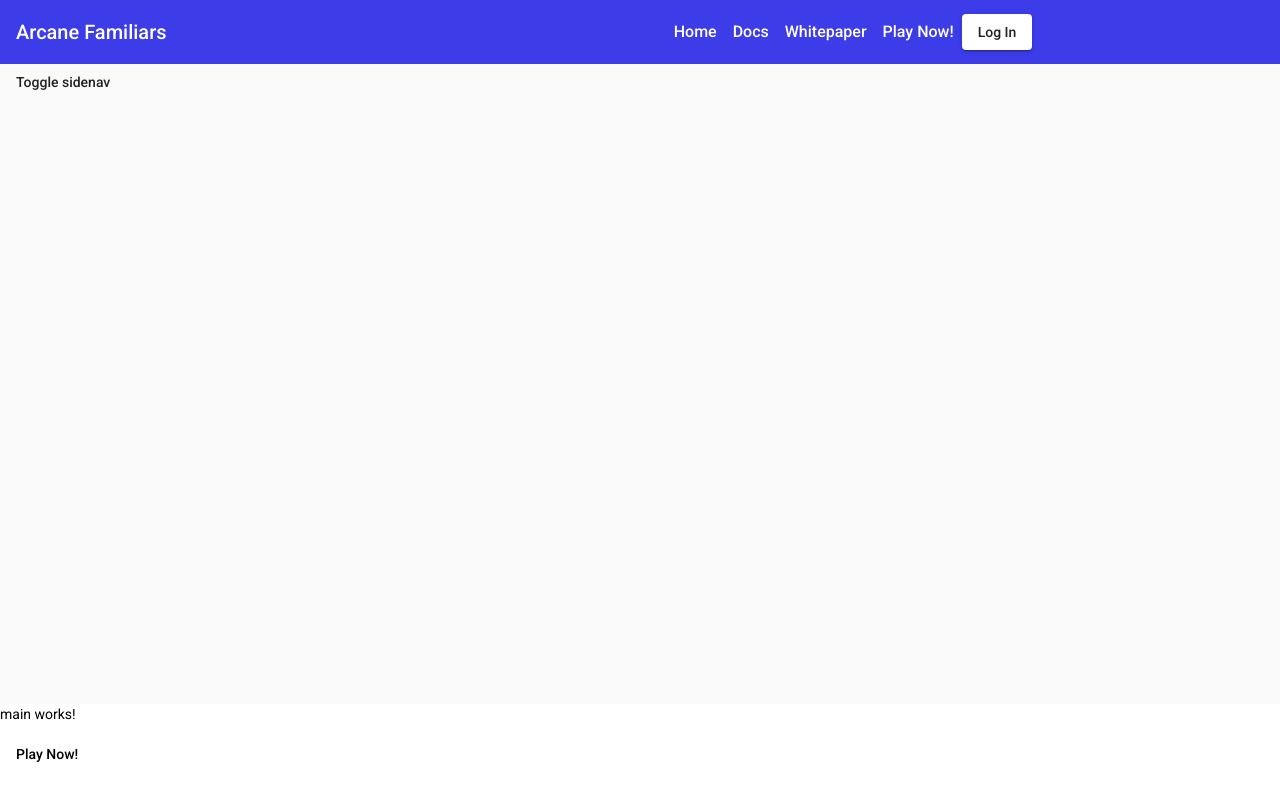
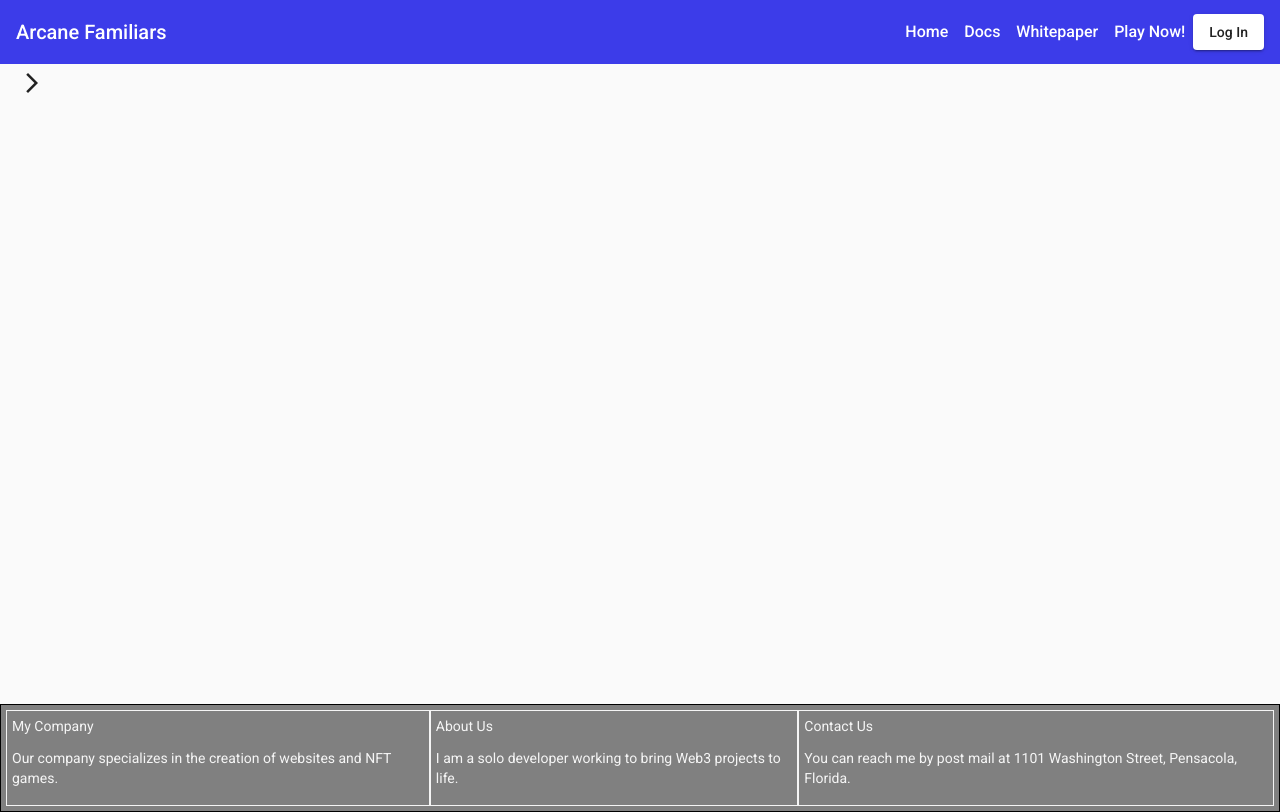
Before and after one commit to Bigbrotha12/NFT_ArcaneFamiliars, an Angular app in the folder Frontend/: page / in a window 1280 px wide. Built offline with nearby package versions, Linux system fonts and the light colour scheme.

Commit message:
top bar and footer UI improvements

```diff
--- a/Frontend/src/app/main/main.component.css
+++ b/Frontend/src/app/main/main.component.css
@@ -0,0 +1,14 @@
+.main-footer {
+    display: flex;
+    justify-content:space-evenly;
+    background-color: gray;
+}
+
+div {
+    border: 1px solid;
+    padding: 5px;
+}
+
+.footer-container {
+    color: whitesmoke;
+}
--- a/Frontend/src/app/main/main.component.html
+++ b/Frontend/src/app/main/main.component.html
@@ -1,2 +1,6 @@
-<p>main works!</p>
-<button mat-button>Play Now!</button>
+<div class="main-footer">
+    <div class="footer-container" *ngFor="let content of footerContent">
+        <p class="footer-heading">{{content.label}}</p>
+        <p class="footer-content">{{content.data}}</p>
+    </div>
+</div>
--- a/Frontend/src/app/main/main.component.ts
+++ b/Frontend/src/app/main/main.component.ts
@@ -8,6 +8,21 @@ import { Component, OnInit } from '@angular/core';
 })
 export class MainComponent implements OnInit {
 
+  footerContent = [
+    {
+      label: "My Company",
+      data: "Our company specializes in the creation of websites and NFT games."
+    },
+    {
+      label: "About Us",
+      data: "I am a solo developer working to bring Web3 projects to life."
+    },
+    {
+      label: "Contact Us",
+      data: "You can reach me by post mail at 1101 Washington Street, Pensacola, Florida."
+    }
+  ]
+
   constructor() { }
 
   ngOnInit(): void {
--- a/Frontend/src/app/materials/materials.module.ts
+++ b/Frontend/src/app/materials/materials.module.ts
@@ -2,12 +2,13 @@ import { NgModule } from '@angular/core';
 import { MatButtonModule } from '@angular/material/button';
 import { MatToolbarModule } from '@angular/material/toolbar';
 import { MatSidenavModule } from '@angular/material/sidenav';
+import { MatIconModule } from '@angular/material/icon'
 
 const MaterialComponents = [
   MatButtonModule,
   MatToolbarModule,
   MatSidenavModule,
-
+  MatIconModule
 ];
 
 @NgModule({
--- a/Frontend/src/app/side-bar/side-bar.component.html
+++ b/Frontend/src/app/side-bar/side-bar.component.html
@@ -10,7 +10,8 @@
 
     <div class="sidenav-content">
       <button type="button" mat-button (click)="drawer.toggle()">
-        Toggle sidenav
+        <mat-icon *ngIf="!drawer.opened">arrow_forward_ios</mat-icon>
+        <mat-icon *ngIf="drawer.opened">arrow_back_ios</mat-icon>
       </button>
     </div>
 
--- a/Frontend/src/app/top-bar/top-bar.component.css
+++ b/Frontend/src/app/top-bar/top-bar.component.css
@@ -1,12 +1,25 @@
 .mat-toolbar {
     background-color: rgb(60, 60, 233);
     color: white;
+}
+
+.top-bar-container {
+    display: flex;
+    height: 100%;
+    width: 100%;
+    justify-content: flex-end;
+}
+
+div {
+    display: flex;
     align-items: center;
+}
 
+.app-name {
+    width: 80%;
 }
 
 .left-top-menu {
-    margin-left: 40%;
     font-size: medium;
 }
 
--- a/Frontend/src/app/top-bar/top-bar.component.html
+++ b/Frontend/src/app/top-bar/top-bar.component.html
@@ -1,15 +1,15 @@
 <mat-toolbar>
+    <div class="top-bar-container">
         <div class="app-name">
             <span>Arcane Familiars</span>
         </div>
         <div class="left-top-menu">
-        <a>Home</a>
-        <a>Docs</a>
-        <a>Whitepaper</a>
-        <a>Play Now!</a>
+            <div class="menu-item" *ngFor="let item of topBarMenu">
+                <a>{{item.label}}</a>
+            </div>
         </div>
         <div class="auth-button">
             <button mat-raised-button>Log In</button>
         </div>
-
+    </div>
 </mat-toolbar>
--- a/Frontend/src/app/top-bar/top-bar.component.ts
+++ b/Frontend/src/app/top-bar/top-bar.component.ts
@@ -1,4 +1,4 @@
-import { Component, OnInit, Output, EventEmitter } from '@angular/core';
+import { Component, OnInit } from '@angular/core';
 
 @Component({
   selector: 'app-top-bar',
@@ -7,6 +7,25 @@ import { Component, OnInit, Output, EventEmitter } from '@angular/core';
 })
 export class TopBarComponent implements OnInit {
 
+  topBarMenu = [
+    {
+      label: "Home",
+      link: ""
+    },
+    {
+      label: "Docs",
+      link: ""
+    },
+    {
+      label: "Whitepaper",
+      link: ""
+    },
+    {
+      label: "Play Now!",
+      link: ""
+    }
+  ]
+
   constructor() { }
 
   ngOnInit(): void {
```
Lines whose indentation alone changed are shown as unchanged.
